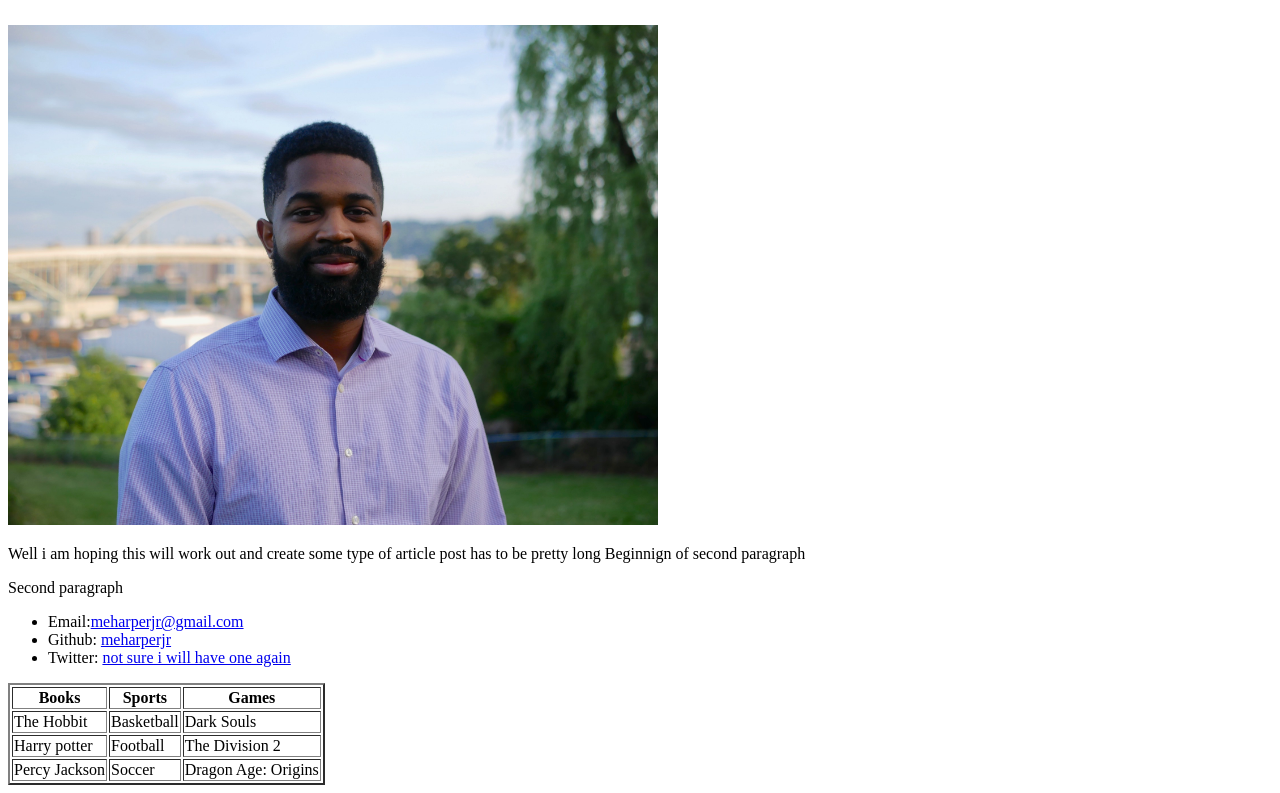
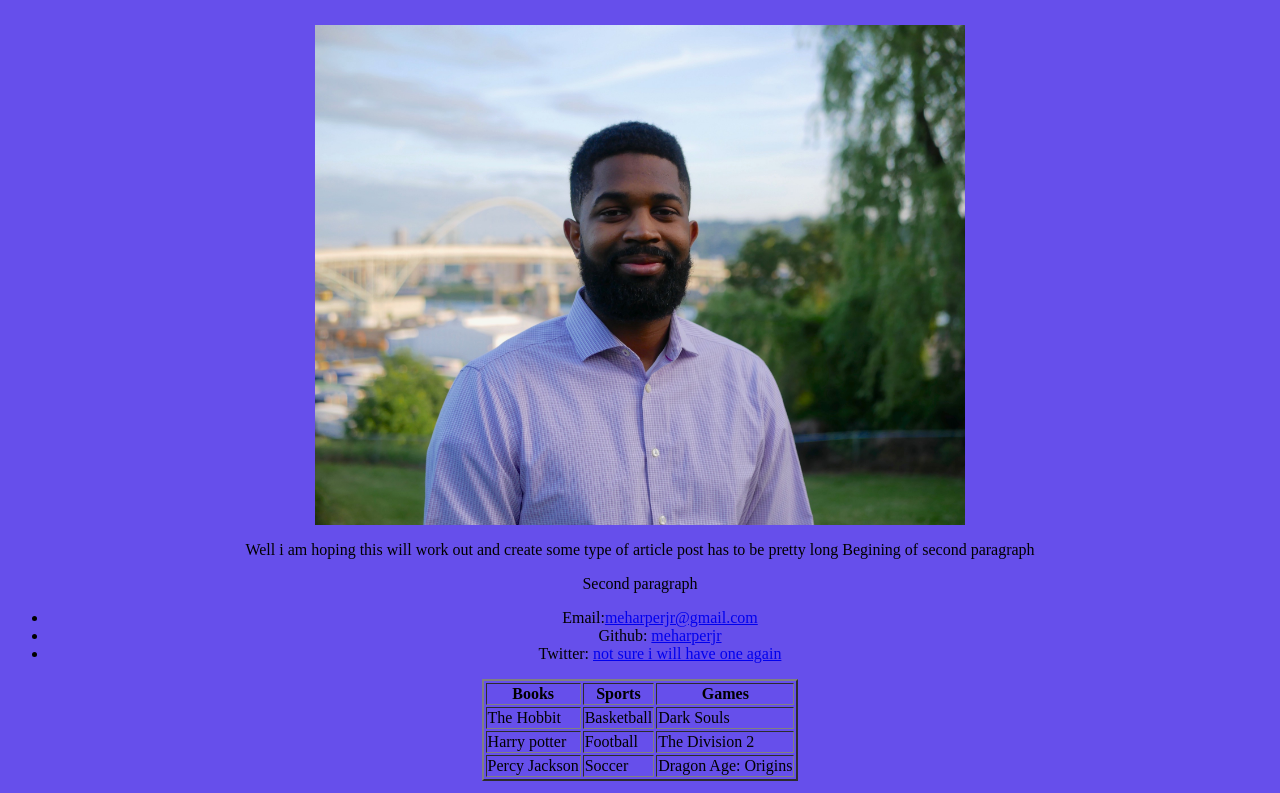
Before and after one commit to meharperjr/meharperjr.github.io, a plain HTML site: page index.html in a window 1280 px wide. Shown: the part 73-866 px from the top of the page. Drawn offline with Linux system fonts and the light colour scheme.

Commit message:
still trying to figure it out

```diff
--- a/index.html
+++ b/index.html
@@ -5,17 +5,24 @@
   <meta charset="UTF-8">
   <title>Activity 1: Basic HTML Bio</title>
 </head>
-<h1>Michael Harper</h1>
-<body>
 
+<style>
+    body {
+    background-color: #664feb
+    }
+    </style>
+<center>
+<body >
+
+    <h1>Michael Harper</h1>
 <br>
 
-<img src="profile_pic.JPG" alt="Placeholder for right now" width="650" height="500" />
+<img src="profile_pic.JPG" alt="Placeholder for right now" width="650" height="500" align="middle" />
 <br>
 
   <p>
       Well i am hoping this will work out and create some type of article post has to be  pretty long
-      Beginnign of second paragraph
+      Begining of second paragraph
   </p>
 <div>
   <p>
@@ -27,6 +34,7 @@
     <li>Github: <a href="#">meharperjr</a></li>
     <li>Twitter: <a href="#">not sure i will have one again</a></li>
   </ul>
+
 </body>
 
 <table border="2">
@@ -51,5 +59,5 @@
       <td>Dragon Age: Origins</td>
     </tr>
   </table>
-
+</center>
 </html>
```
